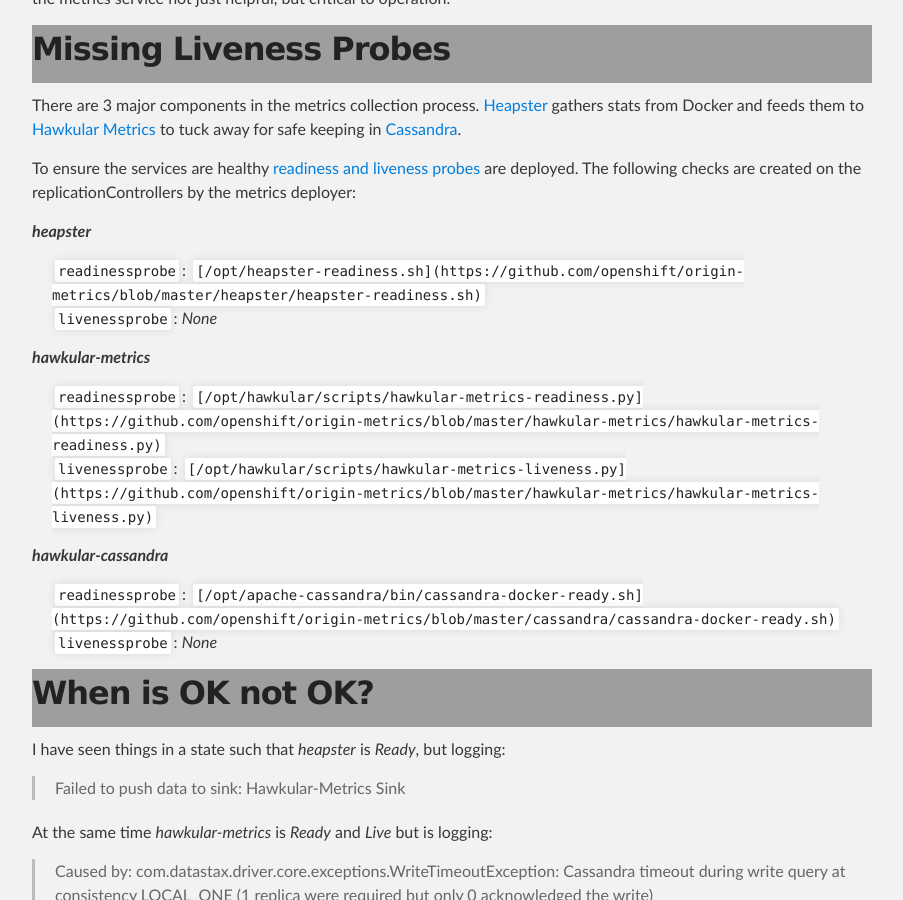
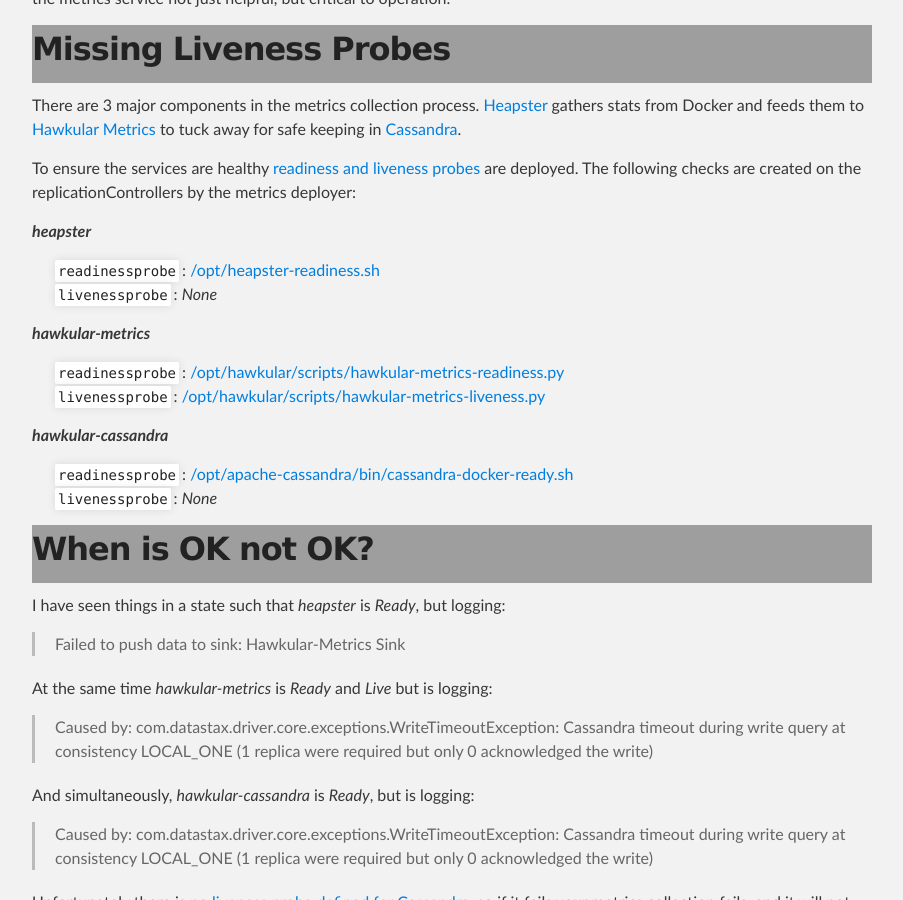
Before and after one commit to dlbewley/dlbewley.github.io, a Jekyll site: the page built from _posts/2016-11-14-OpenShift-Cluster-Metrics-and-Cassandra-Troubleshooting.md, in a window 1280 px wide and 900 px high, scrolled down 397 px. Shown: the whole window, without its empty margins (188-1091 px from the left). Built offline with Jekyll 4.4.1, drawn with Linux system fonts in a browser that asks for light colours; comment, search, counter and statistics services are not loaded; the repository's description, which GitHub fills in, is left out.

Commit message:
more markdown

```diff
--- a/_posts/2016-11-14-OpenShift-Cluster-Metrics-and-Cassandra-Troubleshooting.md
+++ b/_posts/2016-11-14-OpenShift-Cluster-Metrics-and-Cassandra-Troubleshooting.md
@@ -20,17 +20,17 @@
 
 **_heapster_**
 
-- `readinessprobe`: `[/opt/heapster-readiness.sh](https://github.com/openshift/origin-metrics/blob/master/heapster/heapster-readiness.sh)`
+- `readinessprobe`: [/opt/heapster-readiness.sh](https://github.com/openshift/origin-metrics/blob/master/heapster/heapster-readiness.sh)
 - `livenessprobe`: _None_
 
 **_hawkular-metrics_**
 
-- `readinessprobe`: `[/opt/hawkular/scripts/hawkular-metrics-readiness.py](https://github.com/openshift/origin-metrics/blob/master/hawkular-metrics/hawkular-metrics-readiness.py)`
-- `livenessprobe`: `[/opt/hawkular/scripts/hawkular-metrics-liveness.py](https://github.com/openshift/origin-metrics/blob/master/hawkular-metrics/hawkular-metrics-liveness.py)`
+- `readinessprobe`: [/opt/hawkular/scripts/hawkular-metrics-readiness.py](https://github.com/openshift/origin-metrics/blob/master/hawkular-metrics/hawkular-metrics-readiness.py)
+- `livenessprobe`: [/opt/hawkular/scripts/hawkular-metrics-liveness.py](https://github.com/openshift/origin-metrics/blob/master/hawkular-metrics/hawkular-metrics-liveness.py)
 
 **_hawkular-cassandra_**
 
-- `readinessprobe`: `[/opt/apache-cassandra/bin/cassandra-docker-ready.sh](https://github.com/openshift/origin-metrics/blob/master/cassandra/cassandra-docker-ready.sh)`
+- `readinessprobe`: [/opt/apache-cassandra/bin/cassandra-docker-ready.sh](https://github.com/openshift/origin-metrics/blob/master/cassandra/cassandra-docker-ready.sh)
 - `livenessprobe`: _None_
 
 ## When is OK not OK? ##
```
